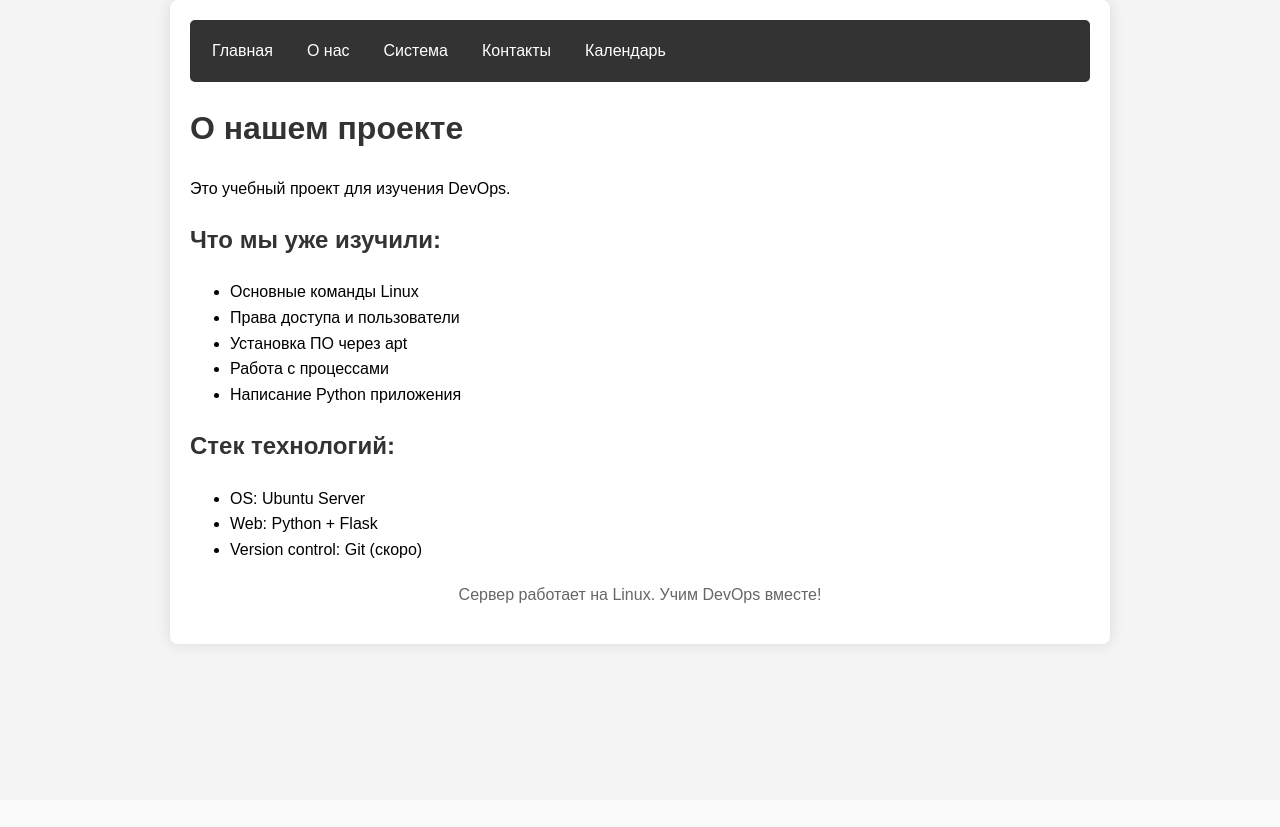
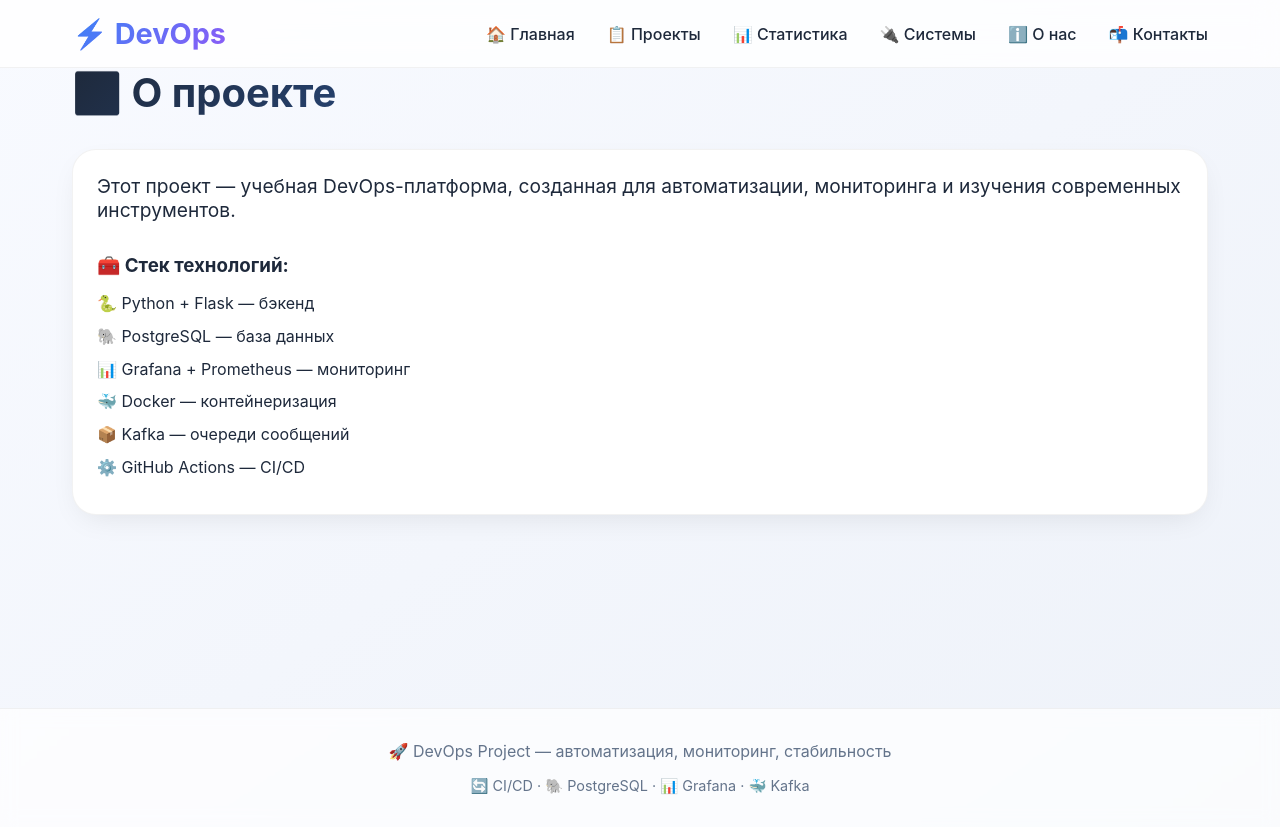
Before and after one commit to IgorSavinovN/devops-project-website, a Python web app: template templates/about.html in a window 1280 px wide. Before the commit the page ends 649 px from the top, so only its background shows below. Run offline with Jinja, Linux system fonts and the light colour scheme; the template is opened without the code that fills it, so the values that code supplies are empty.

Commit message:
new design + status page + about

```diff
--- a/templates/about.html
+++ b/templates/about.html
@@ -1,24 +1,23 @@
-{% extends "layout.html" %}
+{% extends "base.html" %}
 
-{% block title %}О проекте{% endblock %}
+{% block title %}О нас{% endblock %}
 
 {% block content %}
-<h1>О нашем проекте</h1>
-<p>Это учебный проект для изучения DevOps.</p>
+<h1>ℹ️ О проекте</h1>
 
-<h2>Что мы уже изучили:</h2>
-<ul>
-    <li>Основные команды Linux</li>
-    <li>Права доступа и пользователи</li>
-    <li>Установка ПО через apt</li>
-    <li>Работа с процессами</li>
-    <li>Написание Python приложения</li>
-</ul>
+<div class="card">
+    <p style="font-size: 1.2rem; margin-bottom: 1.5rem; color: #1e293b;">
+        Этот проект — учебная DevOps-платформа, созданная для автоматизации, мониторинга и изучения современных инструментов.
+    </p>
 
-<h2>Стек технологий:</h2>
-<ul>
-    <li>OS: Ubuntu Server</li>
-    <li>Web: Python + Flask</li>
-    <li>Version control: Git (скоро)</li>
-</ul>
+    <h3 style="margin: 2rem 0 1rem;">🧰 Стек технологий:</h3>
+    <ul style="list-style: none;">
+        <li style="margin-bottom: 0.8rem;">🐍 Python + Flask — бэкенд</li>
+        <li style="margin-bottom: 0.8rem;">🐘 PostgreSQL — база данных</li>
+        <li style="margin-bottom: 0.8rem;">📊 Grafana + Prometheus — мониторинг</li>
+        <li style="margin-bottom: 0.8rem;">🐳 Docker — контейнеризация</li>
+        <li style="margin-bottom: 0.8rem;">📦 Kafka — очереди сообщений</li>
+        <li style="margin-bottom: 0.8rem;">⚙️ GitHub Actions — CI/CD</li>
+    </ul>
+</div>
 {% endblock %}
--- a/templates/base.html
+++ b/templates/base.html
@@ -3,20 +3,159 @@
 <head>
     <meta charset="UTF-8">
     <meta name="viewport" content="width=device-width, initial-scale=1.0">
-    <title>DevOps Project</title>
-    <link rel="stylesheet" href="/static/style.css">
+    <title>{% block title %}DevOps Project{% endblock %}</title>
+    <style>
+        * {
+            margin: 0;
+            padding: 0;
+            box-sizing: border-box;
+            font-family: 'Inter', -apple-system, BlinkMacSystemFont, 'Segoe UI', Roboto, sans-serif;
+        }
+
+        body {
+            background: linear-gradient(145deg, #f8faff 0%, #eef2f9 100%);
+            min-height: 100vh;
+            color: #1e293b;
+        }
+
+        .navbar {
+            background: rgba(255, 255, 255, 0.8);
+            backdrop-filter: blur(12px);
+            -webkit-backdrop-filter: blur(12px);
+            border-bottom: 1px solid rgba(0, 0, 0, 0.05);
+            position: sticky;
+            top: 0;
+            z-index: 1000;
+            padding: 1rem 0;
+        }
+
+        .container {
+            max-width: 1200px;
+            margin: 0 auto;
+            padding: 0 2rem;
+        }
+
+        .nav-container {
+            display: flex;
+            justify-content: space-between;
+            align-items: center;
+        }
+
+        .logo {
+            font-size: 1.8rem;
+            font-weight: 700;
+            background: linear-gradient(135deg, #3b82f6, #8b5cf6);
+            -webkit-background-clip: text;
+            -webkit-text-fill-color: transparent;
+            text-decoration: none;
+        }
+
+        .nav-menu {
+            display: flex;
+            gap: 2rem;
+            list-style: none;
+        }
+
+        .nav-menu a {
+            text-decoration: none;
+            color: #1e293b;
+            font-weight: 500;
+            transition: color 0.2s;
+            padding: 0.5rem 0;
+            border-bottom: 2px solid transparent;
+        }
+
+        .nav-menu a:hover {
+            color: #3b82f6;
+            border-bottom-color: #3b82f6;
+        }
+
+        main {
+            padding: 3rem 0;
+            min-height: calc(100vh - 160px);
+        }
+
+        .footer {
+            background: rgba(255, 255, 255, 0.7);
+            backdrop-filter: blur(8px);
+            border-top: 1px solid rgba(0, 0, 0, 0.05);
+            padding: 2rem 0;
+            text-align: center;
+            color: #64748b;
+        }
+
+        .flash-messages {
+            margin-bottom: 2rem;
+        }
+
+        .flash {
+            padding: 1rem 1.5rem;
+            border-radius: 12px;
+            margin-bottom: 1rem;
+            background: white;
+            box-shadow: 0 4px 12px rgba(0, 0, 0, 0.05);
+            border-left: 4px solid;
+        }
+
+        .flash.success { border-color: #22c55e; }
+        .flash.error { border-color: #ef4444; }
+        .flash.info { border-color: #3b82f6; }
+
+        h1 {
+            font-size: 2.5rem;
+            font-weight: 700;
+            margin-bottom: 2rem;
+            background: linear-gradient(135deg, #1e293b, #3b82f6);
+            -webkit-background-clip: text;
+            -webkit-text-fill-color: transparent;
+        }
+
+        .card-grid {
+            display: grid;
+            grid-template-columns: repeat(auto-fit, minmax(300px, 1fr));
+            gap: 1.5rem;
+            margin-top: 2rem;
+        }
+
+        .card {
+            background: white;
+            border-radius: 24px;
+            padding: 1.5rem;
+            box-shadow: 0 10px 30px -10px rgba(0, 0, 0, 0.1);
+            transition: transform 0.2s, box-shadow 0.2s;
+            border: 1px solid rgba(0, 0, 0, 0.05);
+        }
+
+        .card:hover {
+            transform: translateY(-4px);
+            box-shadow: 0 20px 40px -15px rgba(59, 130, 246, 0.3);
+        }
+
+        .status-badge {
+            display: inline-block;
+            padding: 0.25rem 0.75rem;
+            border-radius: 999px;
+            font-size: 0.875rem;
+            font-weight: 500;
+            background: #e2e8f0;
+            color: #1e293b;
+        }
+
+        .status-badge.up { background: #22c55e; color: white; }
+        .status-badge.down { background: #ef4444; color: white; }
+    </style>
 </head>
 <body>
     <nav class="navbar">
-        <div class="container">
-            <a href="/" class="logo">🚀 DevOps</a>
-            <ul class="menu">
-                <li><a href="/">Главная</a></li>
-                <li><a href="/projects">Проекты</a></li>
-                <li><a href="/stats">Статистика</a></li>
-                <li><a href="/about">О нас</a></li>
-                <li><a href="/contact">Контакты</a></li>
-                <li><a href="/admin" target="_blank">Админка</a></li>
+        <div class="container nav-container">
+            <a href="/" class="logo">⚡ DevOps</a>
+            <ul class="nav-menu">
+                <li><a href="/">🏠 Главная</a></li>
+                <li><a href="/projects">📋 Проекты</a></li>
+                <li><a href="/stats">📊 Статистика</a></li>
+                <li><a href="/status">🔌 Системы</a></li>
+                <li><a href="/about">ℹ️ О нас</a></li>
+                <li><a href="/contact">📬 Контакты</a></li>
             </ul>
         </div>
     </nav>
@@ -24,9 +163,11 @@
     <main class="container">
         {% with messages = get_flashed_messages(with_categories=true) %}
             {% if messages %}
-                {% for category, message in messages %}
-                    <div class="flash {{ category }}">{{ message }}</div>
-                {% endfor %}
+                <div class="flash-messages">
+                    {% for category, message in messages %}
+                        <div class="flash {{ category }}">{{ message }}</div>
+                    {% endfor %}
+                </div>
             {% endif %}
         {% endwith %}
 
@@ -34,7 +175,10 @@
     </main>
 
     <footer class="footer">
-        <p>DevOps Project — учимся по-взрослому</p>
+        <div class="container">
+            <p>🚀 DevOps Project — автоматизация, мониторинг, стабильность</p>
+            <p style="margin-top: 1rem; font-size: 0.9rem;">🔄 CI/CD · 🐘 PostgreSQL · 📊 Grafana · 🐳 Kafka</p>
+        </div>
     </footer>
 </body>
 </html>
```
Also changed, not shown: routes.py (+21 -54 lines), templates/index.html (+23 -3 lines), templates/status.html (added, +40 -0 lines).
